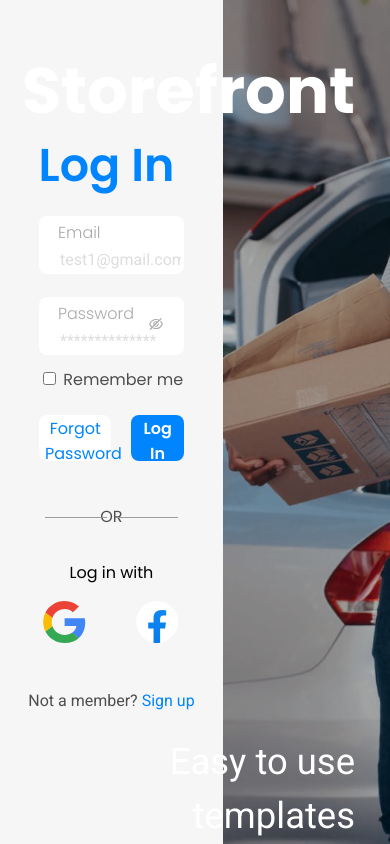
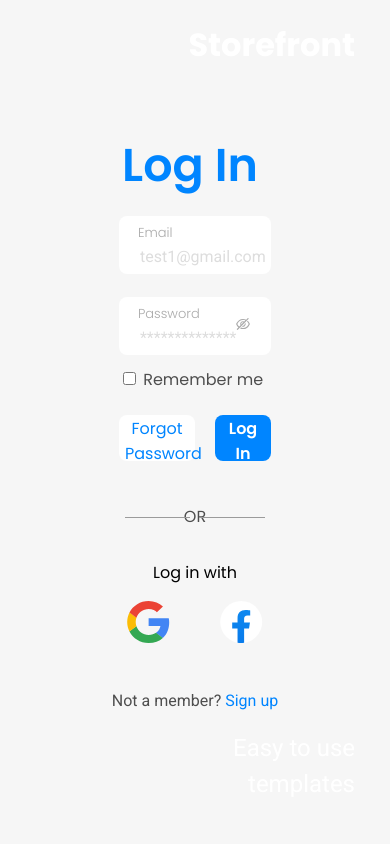
Before and after one commit to amt-augustineopokukesse/my-storefront-frontend, a React (Vite) app: page /login in a window 390 px wide. Built offline with nearby package versions, Linux system fonts and the light colour scheme.

Commit message:
route changed

```diff
--- a/src/App.tsx
+++ b/src/App.tsx
@@ -28,7 +28,7 @@
             <Route path='/resetpw2' element={<ResetPw2/>}/>
             <Route path='/homepage' element={<HomePage/>}/>
             <Route path='/authnotification' element={<AuthNotification/>}/>
-            <Route path='/auth-success' element={<SuccessfulAuthNotification/>}/>
+            <Route path='/auth-success/:id/:token' element={<SuccessfulAuthNotification/>}/>
           </Routes>
         </div>
       </Router>
--- a/src/assets/styles/authenticationStyles/AuthHero.scss
+++ b/src/assets/styles/authenticationStyles/AuthHero.scss
@@ -1,3 +1,4 @@
+@import '../breakpoints.scss';
 .auth-hero {
     display: flex;
     justify-content: center;
@@ -6,13 +7,29 @@
     width: 45%;
     background-repeat: no-repeat;
     background-size: cover;
-    //background-position: center;
     color: #FFFFFF;
     font-family: 'Poppins';
+    @include media ('<=1024px'){
+        width: 35%;
+
+    }
+    @include media ('<=768px'){
+        width: 30%;
+
+    }
+    @include media ('<=425px'){
+        width: 0%;
+    }
     h1 {
         position: absolute;
         top: 0%;
         //left: 35px;
+        @include media ('<=1024px'){
+            font-size: 32px;
+        }
+        // @include media ('<=710px'){
+        //     font-size: 10px;
+        // }
     }
     .authMessage {
         font-family: 'Roboto';
@@ -20,5 +37,14 @@
         width: 285px;
         position: absolute;
         bottom: 0%;
+        @include media ('<=1024px'){
+            font-size: 24px;
+            width: 205px;
+            bottom: 5%;
+        }
+        // @include media ('<=768px'){
+        //     font-size: 20px;
+        //     //left: calc((100% - 485px) / 2);
+        // }
     }
 }
--- a/src/assets/styles/authenticationStyles/SignUpForm.scss
+++ b/src/assets/styles/authenticationStyles/SignUpForm.scss
@@ -1,3 +1,4 @@
+@import '../breakpoints.scss';
 .signup-container {
     display: flex;
     flex-direction: column;
@@ -5,6 +6,15 @@
     align-items: center;
     height: 100%;
     width: 55%;
+    @include media ('<=1024px') {
+        width: 65%;
+    }
+    @include media ('<=768px') {
+        width: 70%;
+        //align-items: flex-start;
+        //height: 70%;
+        //justify-content: flex-start;
+    }
     .header-text {
         font-family: 'Poppins';
         font-size: 56px;
@@ -23,19 +33,38 @@
         flex-direction: column;
         justify-content: center;
         align-items: center;
-        //background-color: blue;
+        @include media ('<=1024px'){
+            width: 70%;
+        }
+        @include media ('<=965px'){
+            width: 75%;
+        }
+        @include media ('<=860px'){
+            width: 90%;
+        }
+        @include media ('<=768px') {
+            width: 80%;
+            //align-items: flex-start;
+        }
         .business-name{
             width: 100%;
         }
         .user-names {
-            // box-sizing: border-box;
             width: 100%;
             display: flex;
             gap: 20px;
             justify-content: space-between;
-            //background-color: #0085FF;
+            @include media ('<=768px') {
+                //width: 97%;
+                gap: 20px;
+                justify-content: center;
+
+            }
             .name {
                 width: 50%;
+                @include media ('<=768px') {
+                    width: 47%;
+                }
             }
         }
         .email {
--- a/src/assets/styles/authenticationStyles/TextInput.scss
+++ b/src/assets/styles/authenticationStyles/TextInput.scss
@@ -1,3 +1,4 @@
+@import '../breakpoints.scss';
 .textInput {
     box-sizing: border-box;
     //width: 100%;
@@ -16,6 +17,9 @@
         font-family: 'Poppins';
         font-weight: 300;
         color: #AAAAAA;
+        @include media ('<=768px'){
+            font-size: 13px;
+        }
     }
     input {
         position: relative;
--- /dev/null
+++ b/src/assets/styles/breakpoints.scss
@@ -0,0 +1,335 @@
+$breakpoints: (
+  "phone": 375px,
+  "tablet": 768px,
+  "desktop": 1440px,
+  "LGdesktop": 1920px
+) !default;
+
+///
+/// Creates a list of static expressions or media types
+///
+/// @author Eduardo Boucas
+///
+/// @example scss - Creates a single media type (screen)
+///  $media-expressions: ('screen': 'screen');
+///
+/// @example scss - Creates a static expression with logical disjunction (OR operator)
+///  $media-expressions: (
+///		'retina2x': (
+///			'(-webkit-min-device-pixel-ratio: 2)',
+///			'(min-resolution: 192dpi)'
+///		)
+///	);
+///
+$media-expressions: (
+  "screen": "screen",
+  "print": "print",
+  "handheld": "handheld",
+  "retina2x": (
+    "(-webkit-min-device-pixel-ratio: 2)",
+    "(min-resolution: 192dpi)"
+  ),
+  "retina3x": (
+    "(-webkit-min-device-pixel-ratio: 3)",
+    "(min-resolution: 350dpi)"
+  )
+) !default;
+
+///
+/// Defines a number to be added or subtracted from each unit when declaring breakpoints with exclusive intervals
+///
+/// @author Eduardo Boucas
+///
+/// @example scss - Interval for pixels is defined as `1` by default
+///  @include media(">128px") {}
+///
+///	 /* Generates: */
+///	 @media (min-width: 129px) {}
+///
+/// @example scss - Interval for ems is defined as `0.01` by default
+///  @include media(">20em") {}
+///
+///	 /* Generates: */
+///	 @media (min-width: 20.01em) {}
+///
+/// @example scss - Interval for rems is defined as `0.1` by default, to be used with `font-size: 62.5%;`
+///  @include media(">2.0rem") {}
+///
+///	 /* Generates: */
+///	 @media (min-width: 2.1rem) {}
+///
+$unit-intervals: (
+  "px": 1,
+  "em": 0.01,
+  "rem": 0.1
+) !default;
+///
+/// Generates a media query based on a list of conditions
+///
+/// @author Eduardo Boucas
+///
+/// @param {List}   $conditions  - Media query conditions
+///
+/// @example scss - With a single set breakpoint
+///  @include media(">phone") { }
+///
+/// @example scss - With two set breakpoints
+///  @include media(">phone", "<=tablet") { }
+///
+/// @example scss - With custom values
+///  @include media(">=358px", "<850px") { }
+///
+/// @example scss - With set breakpoints with custom values
+///  @include media(">desktop", "<=1350px") { }
+///
+/// @example scss - With a static expression
+///  @include media("retina2x") { }
+///
+/// @example scss - Mixing everything
+///  @include media(">=350px", "<tablet", "retina3x") { }
+///
+@mixin media($conditions...) {
+  @for $i from 1 through length($conditions) {
+    $conditions: set-nth(
+      $conditions,
+      $i,
+      parse-expression(nth($conditions, $i))
+    );
+  }
+
+  $branches: get-query-branches($conditions);
+  $query: "";
+
+  @each $branch in $branches {
+    @if (str-length($query) != 0) {
+      $query: $query + ", ";
+    }
+
+    $query: $query + $branch;
+  }
+
+  @media #{$query} {
+    @content;
+  }
+}
+
+///
+/// Reads a list of media query expressions and separates logical disjunctions into different branches
+///
+/// @author Eduardo Boucas
+///
+/// @param {List}   $expressions  - list of expressions
+///
+/// @throws `$expression` is not a valid expression
+///
+/// @return {List | Null}
+///
+@function get-query-branches($expressions) {
+  $result: "";
+  $has-groups: false;
+
+  // Getting initial snapshot and looking for groups
+  @each $expression in $expressions {
+    @if (str-length($result) != 0) {
+      $result: $result + " and ";
+    }
+
+    @if (type-of($expression) == "string") {
+      $result: $result + $expression;
+    } @else if (type-of($expression) == "list") {
+      $result: $result + nth($expression, 1);
+      $has-groups: true;
+    } @else {
+      @warn '#{$expression} is not a valid expression.';
+    }
+  }
+
+  // If we have groups, we have to create all possible combinations
+  @if $has-groups {
+    @each $expression in $expressions {
+      @if (type-of($expression) == "list") {
+        $first: nth($expression, 1);
+
+        @each $member in $expression {
+          @if ($member != $first) {
+            @each $partial in $result {
+              $result: join(
+                $result,
+                str-replace-first($first, $member, $partial)
+              );
+            }
+          }
+        }
+      }
+    }
+  }
+
+  @return $result;
+}
+
+///
+/// Parses a string to form a media query expression
+///
+/// @author Eduardo Boucas
+///
+/// @param {String}   $expression  - expression (in string)
+///
+/// @throws Expression with type `type-of($expression)` detected, string expected
+/// @throws `$expression` is missing an operator
+/// @throws Unknown unit: `$unit`
+///
+/// @return {String | Null}
+///
+@function parse-expression($expression) {
+  $operator: "";
+  $value: "";
+  $element: "";
+  $result: "";
+  $is-width: true;
+
+  @if (type-of($expression) != "string") {
+    @warn 'Expression with type `#{type-of($expression)}` detected, string expected.';
+  }
+
+  // Separating the operator from the rest of the expression
+  @if (str-slice($expression, 2, 2) == "=") {
+    $operator: str-slice($expression, 1, 2);
+    $value: str-slice($expression, 3);
+  } @else {
+    $operator: str-slice($expression, 1, 1);
+    $value: str-slice($expression, 2);
+  }
+
+  // Checking what type of expression we're dealing with
+  @if map-has-key($breakpoints, $value) {
+    $result: map-get($breakpoints, $value);
+  } @else if map-has-key($media-expressions, $expression) {
+    $result: map-get($media-expressions, $expression);
+    $is-width: false;
+  } @else {
+    $result: to-number($value);
+  }
+
+  @if ($is-width) {
+    $unit: unit($result);
+    $interval: 0;
+
+    @if (map-has-key($unit-intervals, $unit)) {
+      $interval: map-get($unit-intervals, $unit);
+    } @else {
+      @warn 'Unknown unit: #{$unit}';
+    }
+
+    @if ($operator == ">") {
+      $element: "(min-width: #{$result + $interval})";
+    } @else if ($operator == "<") {
+      $element: "(max-width: #{$result - $interval})";
+    } @else if ($operator == ">=") {
+      $element: "(min-width: #{$result})";
+    } @else if ($operator == "<=") {
+      $element: "(max-width: #{$result})";
+    } @else {
+      @warn '#{$expression} is missing an operator.';
+    }
+  } @else {
+    $element: $result;
+  }
+
+  @return $element;
+}
+
+///
+/// Replaces the first occurence of the string with the replacement string
+///
+/// @author Eduardo Boucas
+///
+/// @param {String}   $search  - The value being searched for
+/// @param {String}   $replace  - The replacement string
+/// @param {String}   $subject  - The string being replaced on
+///
+/// @return {String | Null}
+///
+@function str-replace-first($search, $replace, $subject) {
+  $search-start: str-index($subject, $search);
+
+  @if $search-start == null {
+    @return $subject;
+  }
+
+  $result: str-slice($subject, 0, $search-start - 1);
+  $result: $result + $replace;
+  $result: $result + str-slice($subject, $search-start + str-length($search));
+
+  @return $result;
+}
+
+///
+/// Casts a number to a string
+///
+/// @author Hugo Giraudel
+///
+/// @param {String}   $string  - Number to be parsed
+///
+/// @return {List | Null}
+///
+@function to-number($string) {
+  // Matrices
+  $strings: "0" "1" "2" "3" "4" "5" "6" "7" "8" "9";
+  $numbers: 0 1 2 3 4 5 6 7 8 9;
+
+  // Result
+  $result: 0;
+  $divider: 0;
+  $minus: false;
+
+  // Looping through all characters
+  @for $i from 1 through str-length($string) {
+    $character: str-slice($string, $i, $i);
+    $index: index($strings, $character);
+
+    @if $character == "-" {
+      $minus: true;
+    } @else if $character == "." {
+      $divider: 1;
+    } @else {
+      @if type-of($index) != "number" {
+        $result: if($minus, $result * -1, $result);
+        @return _length($result, str-slice($string, $i));
+      }
+
+      $number: nth($numbers, $index);
+
+      @if $divider == 0 {
+        $result: $result * 10;
+      } @else {
+        // Move the decimal dot to the left
+        $divider: $divider * 10;
+        $number: $number / $divider;
+      }
+
+      $result: $result + $number;
+    }
+  }
+
+  @return if($minus, $result * -1, $result);
+}
+
+@function _length($number, $unit) {
+  $strings: "px" "cm" "mm" "%" "ch" "pica" "in" "em" "rem" "pt" "pc" "ex" "vw"
+    "vh" "vmin" "vmax";
+  $units: 1px 1cm 1mm 1% 1ch 1pica 1in 1em 1rem 1pt 1pc 1ex 1vw 1vh 1vmin 1vmax;
+  $index: index($strings, $unit);
+
+  @if type-of($index) != "number" {
+    @warn 'Unknown unit `#{$unit}`.';
+    @return false;
+  }
+
+  @return $number * nth($units, $index);
+}
+
+/**
+*
+* Testing
+*
+**/
```
